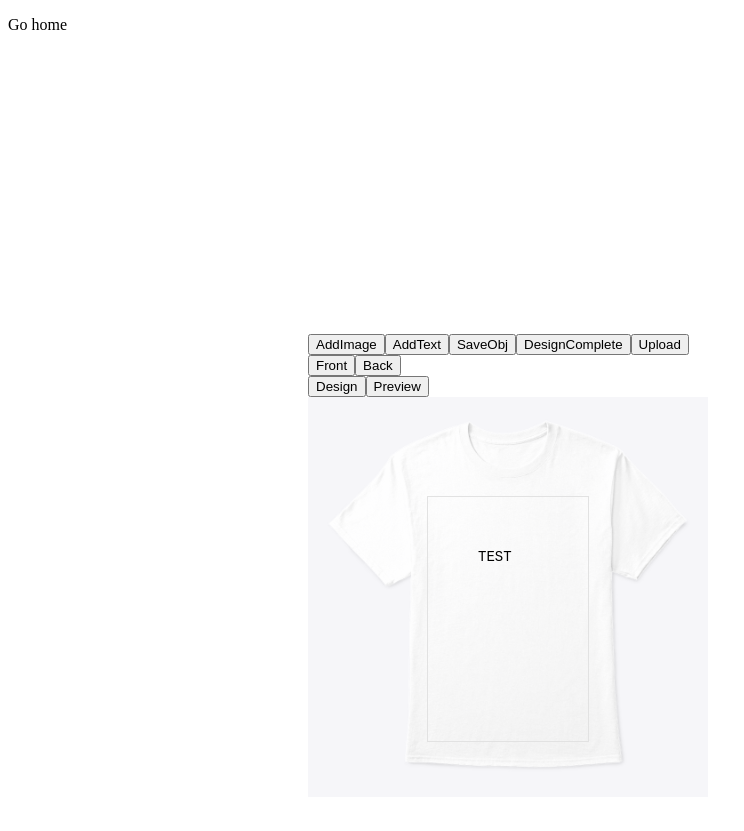
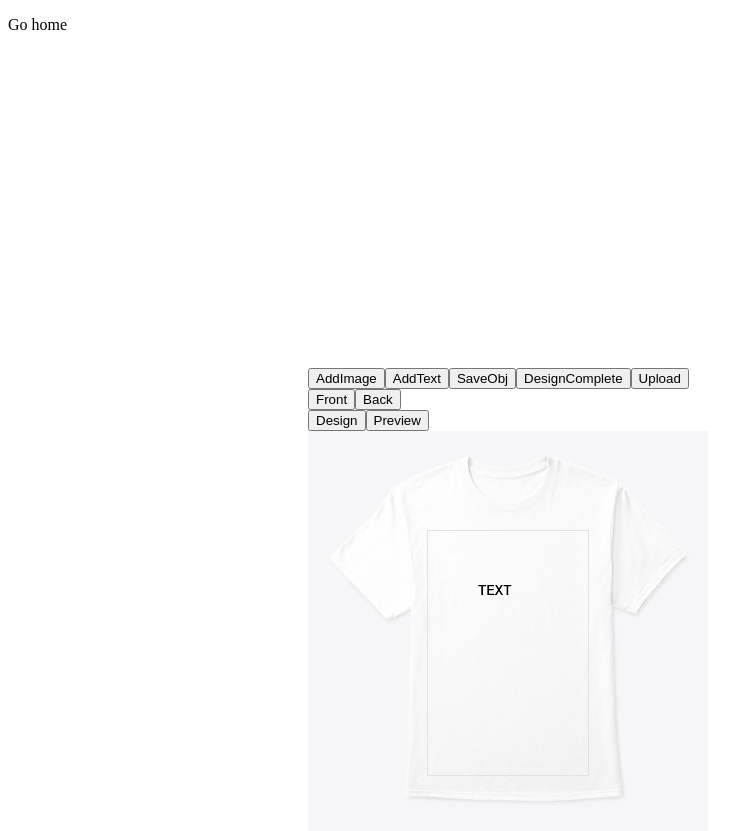
Before and after one commit to khanghyxda/ng-svg, an Angular app: page /design in a window 1280 px wide. Both pictures are taken after a click on the button "AddText". Shown: the whole page, without its empty margins (0-744 px from the left). Before the commit the page ends 800 px from the top, so only its background shows below. Built offline with nearby package versions, Linux system fonts and the light colour scheme.

Commit message:
update image

```diff
--- a/src/app/design/design.component.html
+++ b/src/app/design/design.component.html
@@ -1,7 +1,8 @@
 <p [routerLink]="['/home']" >
   Go home
 </p>
-
+<div #ref id="contenteditablediv" contenteditable="true" [textContent]="searchText">12
+</div>
 <div style="margin: 300px 300px">
   <app-paint-control></app-paint-control>
 </div>
--- a/src/app/paint-control/paint-container/paint-container.component.ts
+++ b/src/app/paint-control/paint-container/paint-container.component.ts
@@ -47,10 +47,11 @@ export class PaintContainerComponent implements OnInit, AfterViewInit {
   preview() {
     const blobSvg = this.getBlobSvg();
     const reader = new FileReader();
+    const url = blobToUrl(blobSvg);
     reader.readAsDataURL(blobSvg);
     reader.onloadend = () => {
       const image = new Image();
-      image.src = reader.result.toString();
+      image.src = url;
       setTimeout(() => {
         this.context.clearRect(0, 0, this.template.width, this.template.height);
         this.context.fillStyle = '#fff';
--- a/src/app/paint-control/paint-control.component.ts
+++ b/src/app/paint-control/paint-control.component.ts
@@ -69,7 +69,7 @@ export class PaintControlComponent implements OnInit, AfterViewInit {
   }
 
   addText() {
-    const obj = { id: makeId(), isFront: this.showFront, type: PaintObjectType.text, text: 'TEST', image: null, selected: false };
+    const obj = { id: makeId(), isFront: this.showFront, type: PaintObjectType.text, text: 'TEXT', image: null, selected: false };
     this.listObject.push(obj);
   }
 
--- a/src/app/paint-control/paint-text/paint-text.component.html
+++ b/src/app/paint-control/paint-text/paint-text.component.html
@@ -1,11 +1,11 @@
 <svg:g #main
   [attr.transform]="'matrix(' + objectInfo.a + ',' + objectInfo.b + ',' + objectInfo.c + ',' + objectInfo.d + ',' + objectInfo.e + ','+ objectInfo.f +  ')'">
-  <text #text y="14" style="font-size: 14px; font-family: 'Courier New', Courier, monospace">
+  <text #text y="14" style="font-size: 14px; font-family: 'Courier New', Courier, monospace;">
     <tspan dx="0" dy="0">{{objectInfo.text}}</tspan>
   </text>
-  <foreignObject y="2" style="font-size: 14px; font-family: 'Courier New', Courier, monospace">
-    <xhtml:div #edit class="text-edit" contenteditable="true" [textContent]="objectInfo.text"
-      (input)="changeText($event)"></xhtml:div>
+  <foreignObject y="2" style="font-size: 14px; font-family: 'Courier New', Courier, monospace" [attr.width]="objectInfo.width" height="16">
+    <xhtml:div #edit class="text-edit" contenteditable="true"
+      (input)="changeText($event)">TEXT</xhtml:div>
   </foreignObject>
 </svg:g>
 <svg:g #select [style.opacity]="objectInfo.selected ? '1.0' : '0.0'" class="pointer"
--- a/src/app/paint-control/paint-text/paint-text.component.ts
+++ b/src/app/paint-control/paint-text/paint-text.component.ts
@@ -188,7 +188,7 @@ export class PaintTextComponent implements OnInit, AfterViewInit {
   }
 
   changeText(event) {
-    this.objectInfo.text = event.target.textContent;
+    this.objectInfo.text = this.edit.nativeElement.innerHTML;
     setTimeout(() => {
       const bbox = this.text.nativeElement.getBBox();
       this.objectInfo.width = bbox.width;
```
